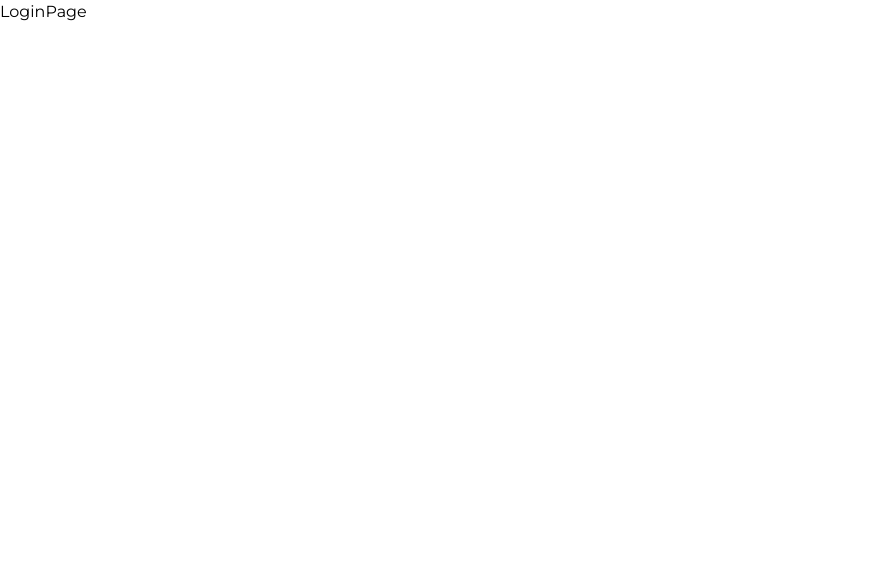
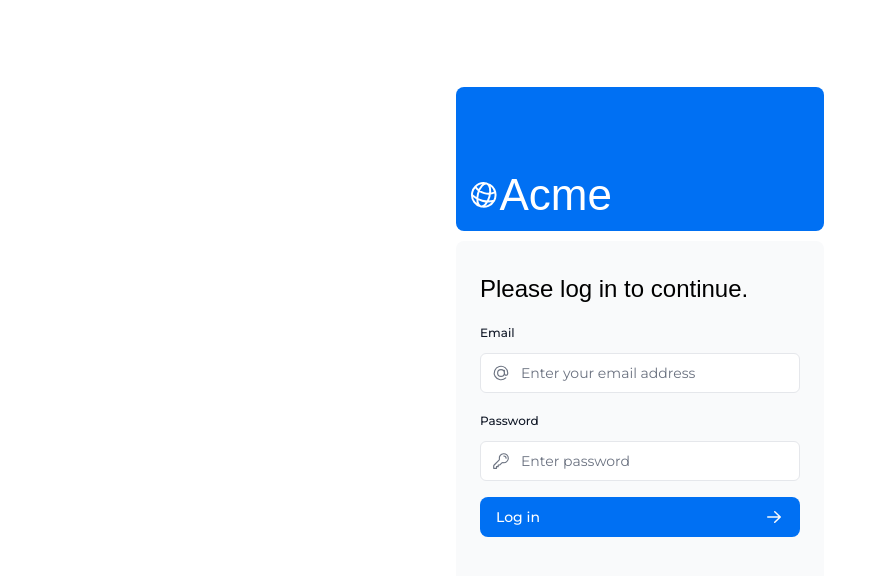
Before and after one commit to samuelperezcode/dashboard-next, a Next.js app: page /login in a window 1280 px wide. Shown: the top 576 px of the page, without its empty margins (0-886 px from the left). Built offline with nearby package versions, Linux system fonts and the light colour scheme; a web font is replaced by a local one.

Commit message:
Create login route

```diff
--- a/app/login/page.tsx
+++ b/app/login/page.tsx
@@ -1,3 +1,17 @@
+import AcmeLogo from '@/app/ui/acme-logo';
+import LoginForm from '@/app/ui/login-form';
+
 export default function LoginPage() {
-  return <p>LoginPage</p>;
+  return (
+    <main className="flex items-center justify-center md:h-screen">
+      <div className="relative mx-auto flex w-full max-w-[400px] flex-col space-y-2.5 p-4 md:-mt-32">
+        <div className="flex h-20 w-full items-end rounded-lg bg-blue-500 p-3 md:h-36">
+          <div className="w-32 text-white md:w-36">
+            <AcmeLogo />
+          </div>
+        </div>
+        <LoginForm />
+      </div>
+    </main>
+  );
 }
--- a/app/page.tsx
+++ b/app/page.tsx
@@ -19,7 +19,7 @@
             , brought to you by Vercel.
           </p>
           <Link
-            href="/dashboard"
+            href="/login"
             className="flex items-center gap-5 self-start rounded-lg bg-blue-500 px-6 py-3 text-sm font-medium text-white transition-colors hover:bg-blue-400 md:text-base"
           >
             <span>Log in</span>
--- a/package.json
+++ b/package.json
@@ -16,6 +16,7 @@
     "bcrypt": "^5.1.1",
     "clsx": "^2.0.0",
     "next": "^14.0.0",
+    "next-auth": "5.0.0-beta.3",
     "postcss": "8.4.31",
     "react": "18.2.0",
     "react-dom": "18.2.0",
```
Also changed, not shown: auth.config.ts (added, +20 -0 lines), 1 other file (tests, documents, lock files or other folders).
